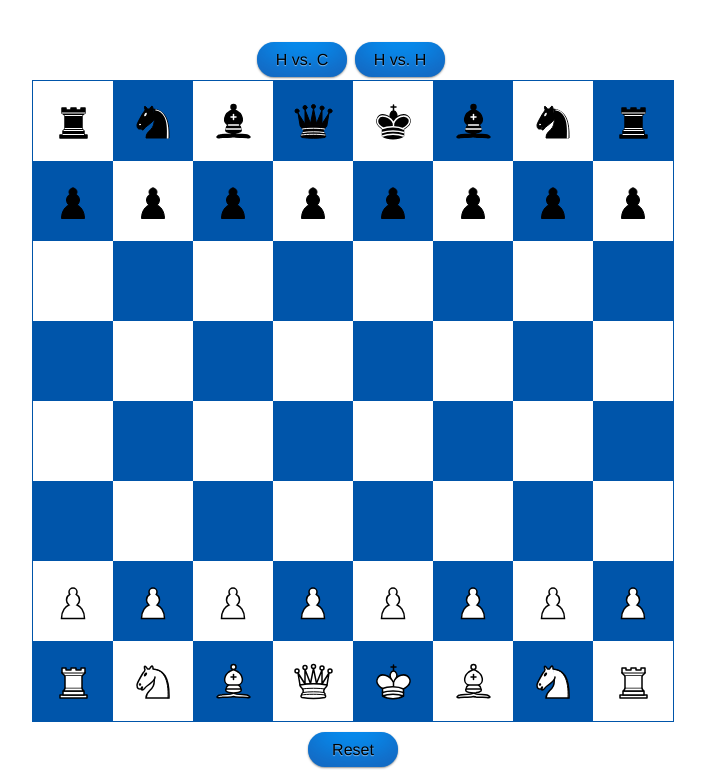
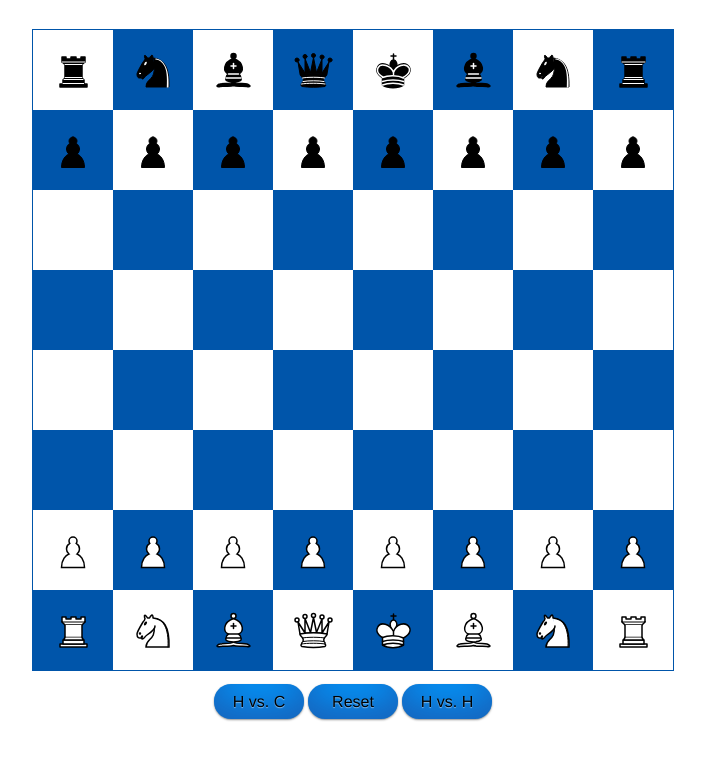
Before and after one commit to cs51project/ocaml-chess, a plain HTML site: page index.html in a window 1280 px wide. Shown: the part 90-865 px from the top of the page, without its empty margins (287-992 px from the left). After the commit the page ends 820 px from the top, so only its background shows below. Drawn offline with Linux system fonts and the light colour scheme.

Commit message:
Modified HTML.

```diff
--- a/css/style.css
+++ b/css/style.css
@@ -53,6 +53,13 @@ div.piece-container
     width: 45px;
 }
 
+table#buttons
+{
+    position: relative;
+    margin-left: auto;
+    margin-right: auto;
+}
+
 button[type=reset], button.change-mode
 {
     display: block;
--- a/index.html
+++ b/index.html
@@ -9,14 +9,6 @@
     </head>
     <body>
         <h1 id="heading">OCaml Chess</h1>
-        <table align=center>
-          <tr>
-            <th><button class="change-mode" type="button"
-	         onclick="switchToHVC();">H vs. C</button><th>
-            <th><button class="change-mode" type="button"
-	         onclick="switchToHVH();">H vs. H</button><th>
-          </tr>
-        </table>
         <div id="board-container">
             <table id="board"></table>
             <script type="text/javascript">
@@ -25,6 +17,14 @@
             // ]]>
             </script>
         </div>
-        <button type="reset" onclick="initBoard();">Reset</button>
+        <table id="buttons">
+          <tr>
+            <th><button class="change-mode" type="button"
+	          onclick="switchToHVC();">H vs. C</button></th>
+            <th><button type="reset" onclick="initBoard();">Reset</button></th>
+            <th><button class="change-mode" type="button"
+	          onclick="switchToHVH();">H vs. H</button></th>
+	      </tr>
+	    </table>
     </body>
 </html>
```
